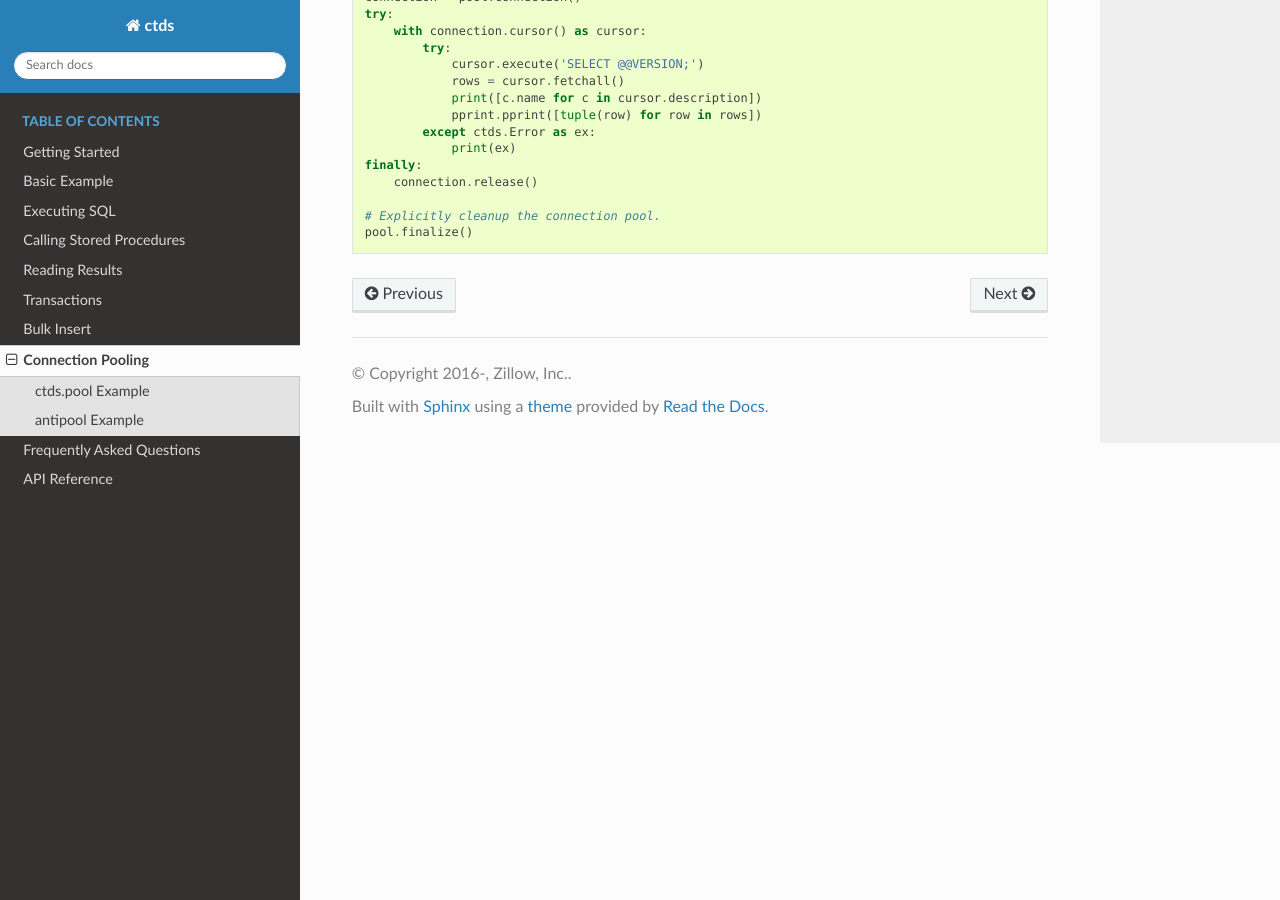
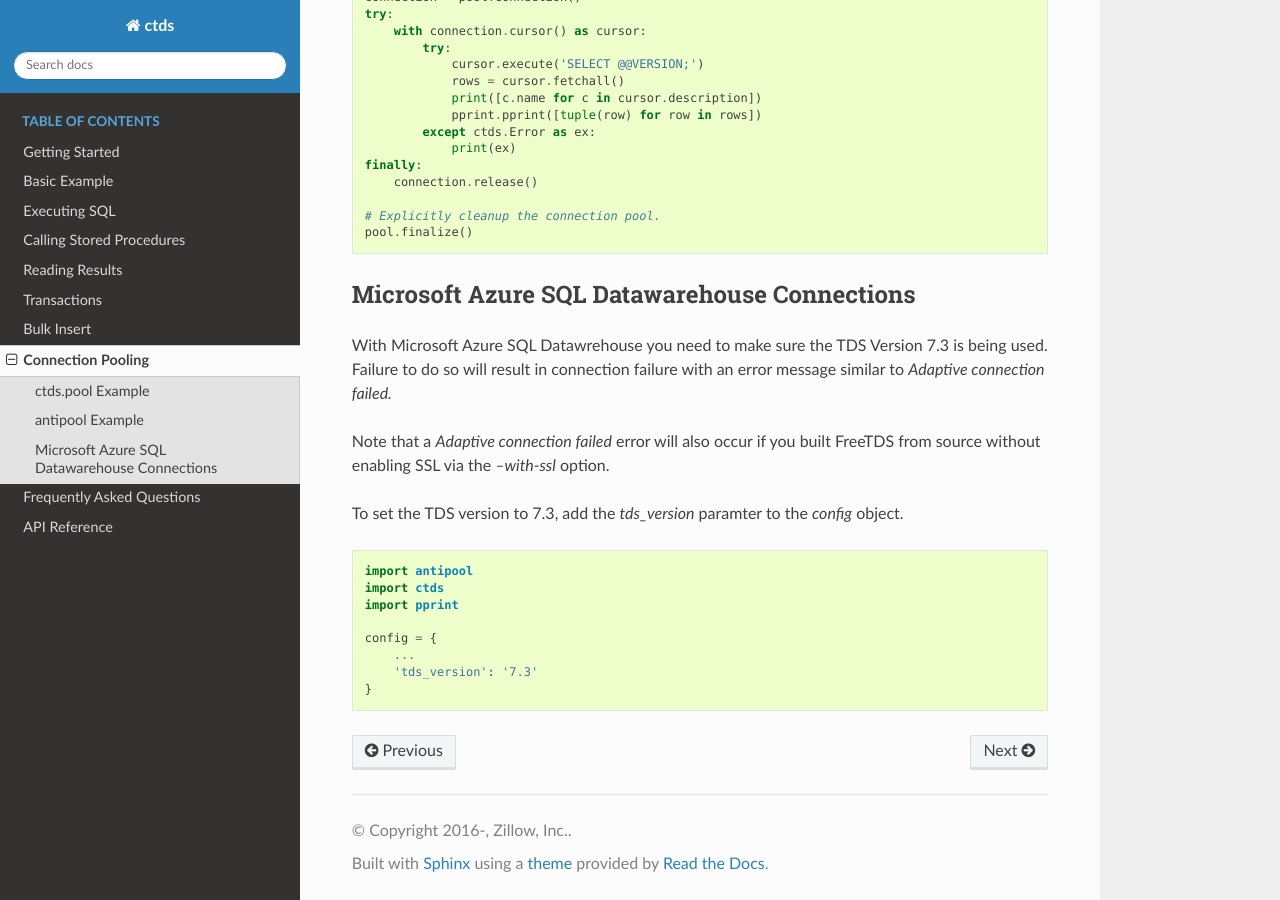
Before and after one commit to zillow/ctds, a Sphinx documentation site: the page built from doc/pooling.rst, in a window 1280 px wide and 900 px high, scrolled down 1699 px. Built offline with Sphinx 7.4.7 and the Read the Docs theme 2.0.0, drawn with Linux system fonts in a browser that asks for light colours; the version number could not be read and is left out.

Commit message:
Documentation Changes related to Azure Datawarehouse and pooling

```diff
--- a/doc/pooling.rst
+++ b/doc/pooling.rst
@@ -106,3 +106,23 @@ Using `antipool <http://furius.ca/antiorm/>`_ is fairly straightforward.
 
     # Explicitly cleanup the connection pool.
     pool.finalize()
+
+Microsoft Azure SQL Datawarehouse Connections
+----------------------------------------------
+
+With Microsoft Azure SQL Datawrehouse you need to make sure the TDS Version 7.3 is being used. Failure to do so will result in connection failure with an error message similar to `Adaptive connection failed.`
+
+Note that a `Adaptive connection failed` error will also occur if you built FreeTDS from source without enabling SSL via the `--with-ssl` option.
+
+To set the TDS version to 7.3, add the `tds_version` paramter to the `config` object.
+
+.. code-block:: python
+
+    import antipool
+    import ctds
+    import pprint
+
+    config = {
+        ...
+        'tds_version': '7.3'
+    }
```
Also changed, not shown: doc/Docker.md (added, +54 -0 lines), doc/example.rst (+14 -0 lines), doc/install.rst (+15 -2 lines).
